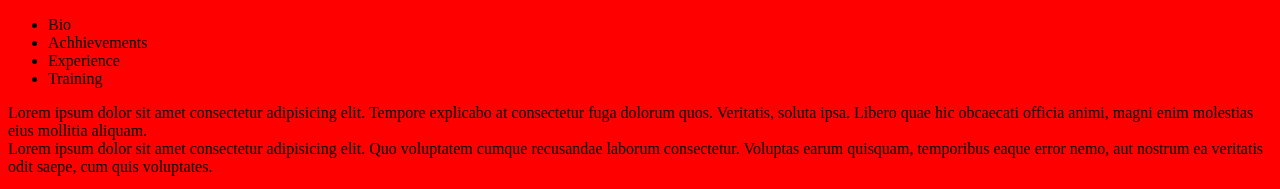
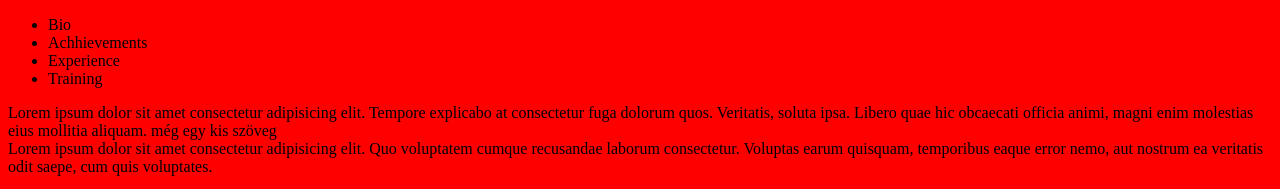
Before and after one commit to karkit91/anakin, a plain HTML site: page index2.html in a window 1280 px wide. Shown: the top 189 px of the page. Drawn offline with Linux system fonts and the light colour scheme.

Commit message:
Update index2.html

```diff
--- a/index2.html
+++ b/index2.html
@@ -22,7 +22,7 @@
         Lorem ipsum dolor sit amet consectetur adipisicing elit. Tempore
         explicabo at consectetur fuga dolorum quos. Veritatis, soluta ipsa.
         Libero quae hic obcaecati officia animi, magni enim molestias eius
-        mollitia aliquam.
+        mollitia aliquam. még egy kis szöveg
       </div>
 
       <div class="text-1">
```
